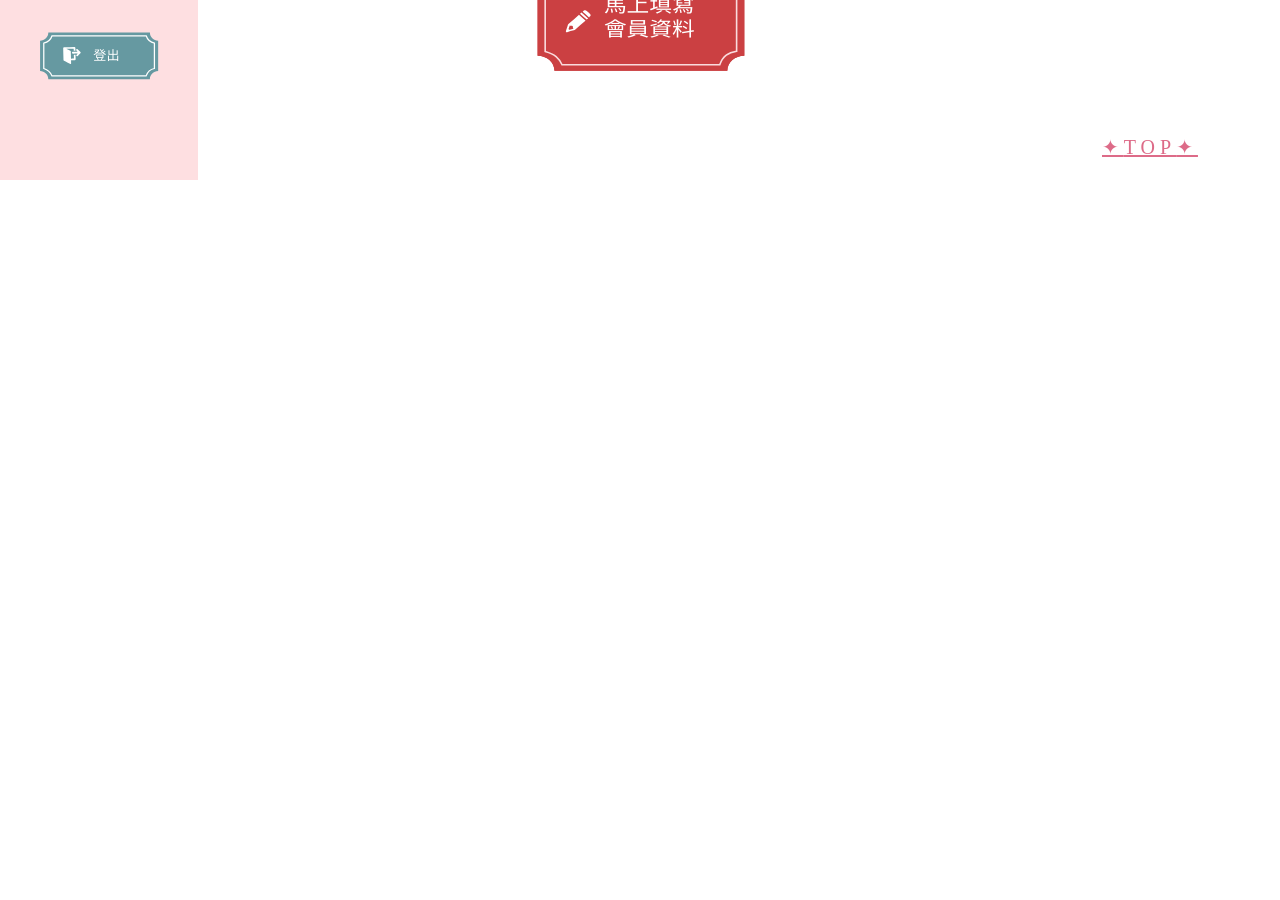
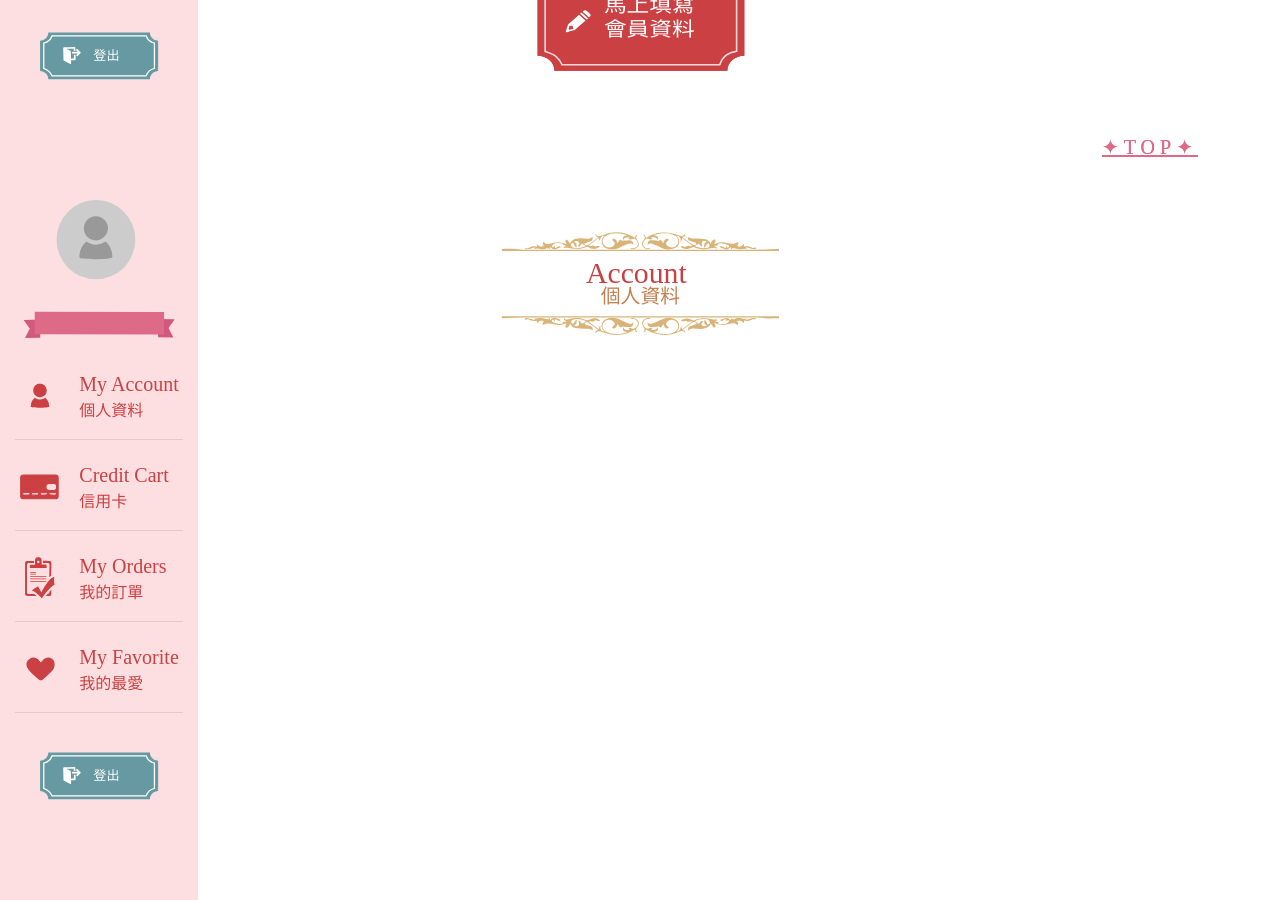
Before and after one commit to mfee06paradis/member, a React (Create React App) app: page / in a window 1280 px wide. Shown: the part 620-1520 px from the top of the page. Before the commit the page ends 800 px from the top, so only its background shows below. Built offline with nearby package versions, Linux system fonts and the light colour scheme; a web font is replaced by a local one.

Commit message:
editaccount

```diff
--- a/src/App.js
+++ b/src/App.js
@@ -2,12 +2,13 @@ import { BrowserRouter as Router, Route, Switch } from 'react-router-dom';
 import React from 'react';
 
 import Member from './pages/Member';
-
+import EditAccount from './pages/EditAccount';
 function App() {
   return (
     <Router>
       <>
         <Member />
+        <EditAccount />
       </>
     </Router>
   );
--- /dev/null
+++ b/src/pages/EditAccount.js
@@ -0,0 +1,23 @@
+import React from 'react';
+import SideBar from '../components/SideBar';
+import Top from '../components/Top';
+
+function EditAccount() {
+  return (
+    <>
+      <div className="row">
+      <SideBar />
+        <div className="col mainCotent">
+          <div>
+            <img src={require('../images/account3.svg')} alt="account3" />
+          </div>
+          <div className="col-3"></div>
+        </div>
+        <div className="col-3 blank"></div>
+      </div>
+      <Top />
+    </>
+  );
+}
+
+export default EditAccount;
--- a/src/style/custom.scss
+++ b/src/style/custom.scss
@@ -417,7 +417,6 @@ input[type=text]:focus {
 .mainCotent {
     max-width: 100%;
 }
-
 .registerBox2 {
     display:none;
 }
```
